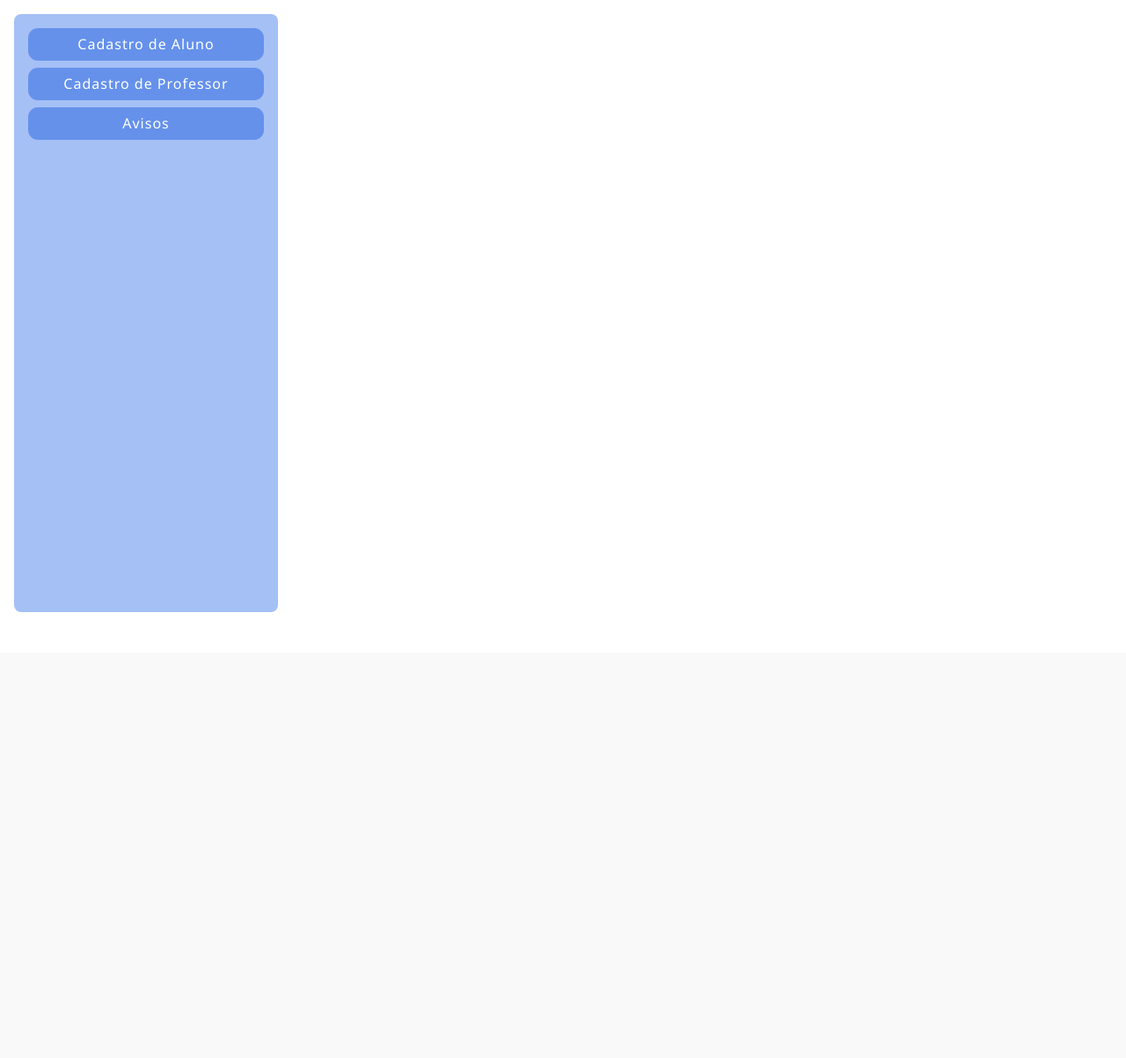
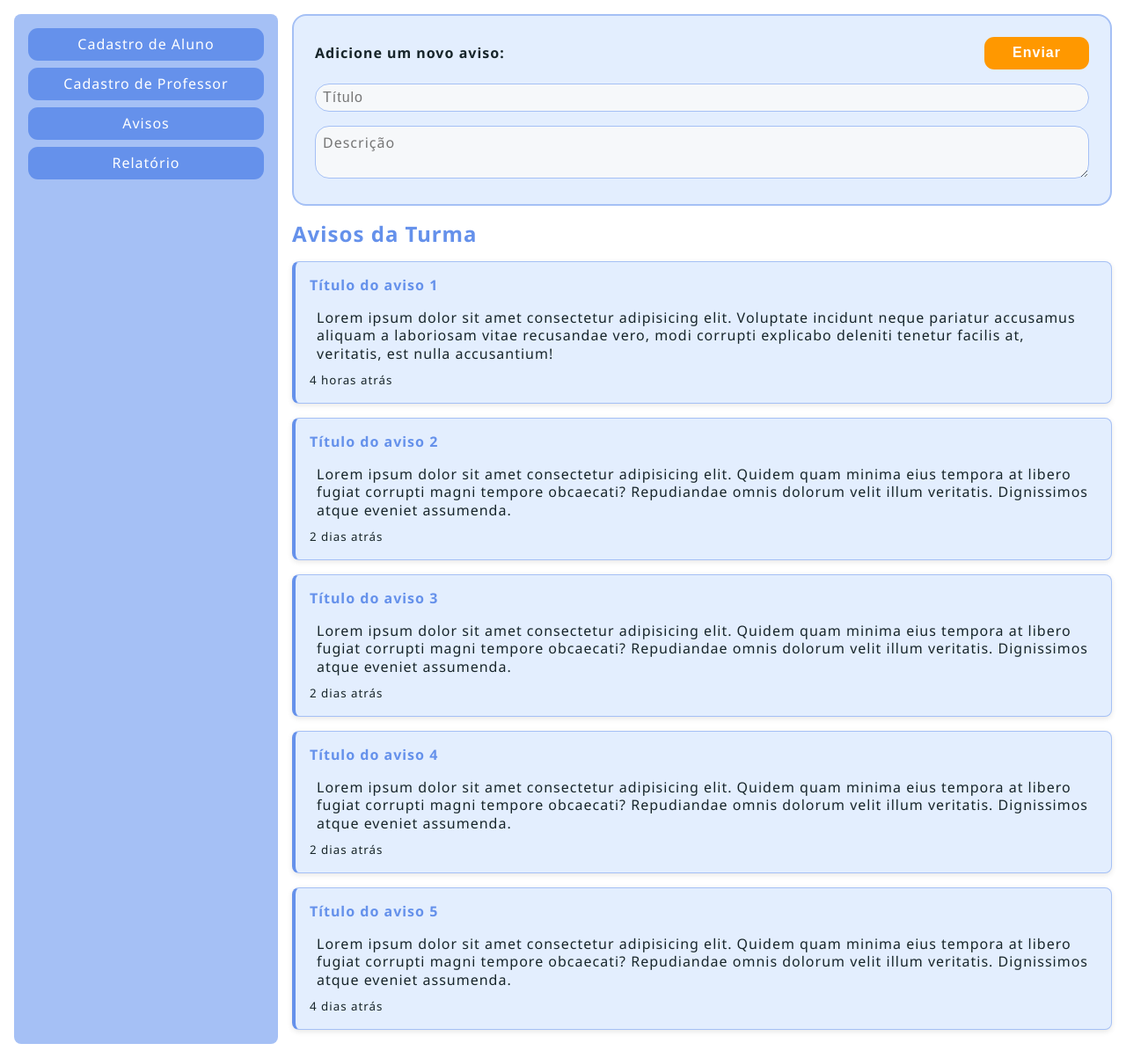
Before and after one commit to carlhenriquex/chamada-escolar, a PHP site: page /dashboard-gestor.php in a window 1280 px wide, after a click on "Avisos". Shown: the part 58-1261 px from the top of the page at 88% size. Before the commit the page ends 754 px from the top, so only its background shows below. Run offline with PHP 8.4, Linux system fonts and the light colour scheme.

Commit message:
adicionei avisos e relatorios para gestor

```diff
--- a/dashboard-gestor.php
+++ b/dashboard-gestor.php
@@ -37,6 +37,7 @@
         <a class="button-enviar" data-target="tela-01">Cadastro de Aluno</a>
         <a class="button-enviar" data-target="tela-02">Cadastro de Professor</a>
         <a class="button-enviar" data-target="tela-03">Avisos</a>
+        <a class="button-enviar" data-target="tela-04">Relatório</a>
 
         <a href="perfil.html" class="button-enviar perfil-mobile">
           Perfil
@@ -431,7 +432,77 @@
 
       <!-- canvas do avisos -->
       <div class="box-main" id="tela-03">
+        <form class="main-header">
+          <div class="main-header-row">
+            <h4>Adicione um novo aviso:</h4>
+            <button type="submit" class="button-enviar-laranja">Enviar</button>
+          </div>
+          <input type="text" placeholder="Título" class="main-header-title-input" />
+          <textarea placeholder="Descrição" rows="2" class="main-header-desc-textarea"></textarea>
+        </form>
+
+        <section class="home-section">
+          <h1>Avisos da Turma</h1>
+          <div class="feed">
+            <div class="feed-item">
+              <p><strong>Título do aviso 1</strong></p>
+              <div class="repo-card">
+                Lorem ipsum dolor sit amet consectetur adipisicing elit.
+                Voluptate incidunt neque pariatur accusamus aliquam a laboriosam
+                vitae recusandae vero, modi corrupti explicabo deleniti tenetur
+                facilis at, veritatis, est nulla accusantium!
+              </div>
+              <small>4 horas atrás</small>
+            </div>
+            <div class="feed-item">
+              <p><strong>Título do aviso 2</strong></p>
+              <div class="repo-card">
+                Lorem ipsum dolor sit amet consectetur adipisicing elit. Quidem
+                quam minima eius tempora at libero fugiat corrupti magni tempore
+                obcaecati? Repudiandae omnis dolorum velit illum veritatis.
+                Dignissimos atque eveniet assumenda.
+              </div>
+              <small>2 dias atrás</small>
+            </div>
+            <div class="feed-item">
+              <p><strong>Título do aviso 3</strong></p>
+              <div class="repo-card">
+                Lorem ipsum dolor sit amet consectetur adipisicing elit. Quidem
+                quam minima eius tempora at libero fugiat corrupti magni tempore
+                obcaecati? Repudiandae omnis dolorum velit illum veritatis.
+                Dignissimos atque eveniet assumenda.
+              </div>
+              <small>2 dias atrás</small>
+            </div>
+            <div class="feed-item">
+              <p><strong>Título do aviso 4</strong></p>
+              <div class="repo-card">
+                Lorem ipsum dolor sit amet consectetur adipisicing elit. Quidem
+                quam minima eius tempora at libero fugiat corrupti magni tempore
+                obcaecati? Repudiandae omnis dolorum velit illum veritatis.
+                Dignissimos atque eveniet assumenda.
+              </div>
+              <small>2 dias atrás</small>
+            </div>
+            <div class="feed-item">
+              <p><strong>Título do aviso 5</strong></p>
+              <div class="repo-card">
+                Lorem ipsum dolor sit amet consectetur adipisicing elit. Quidem
+                quam minima eius tempora at libero fugiat corrupti magni tempore
+                obcaecati? Repudiandae omnis dolorum velit illum veritatis.
+                Dignissimos atque eveniet assumenda.
+              </div>
+              <small>4 dias atrás</small>
+            </div>
+          </div>
+        </section>
       </div>
+
+      <!-- canvas do relatório -->
+      <div class="box-main" id="tela-04">
+        <h2>relatorios</h2>
+      </div>
+
     </main>
   </div>
 </body>
```
